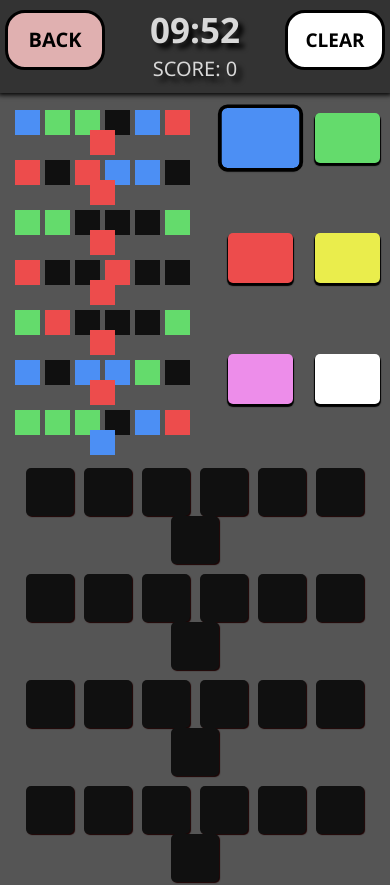
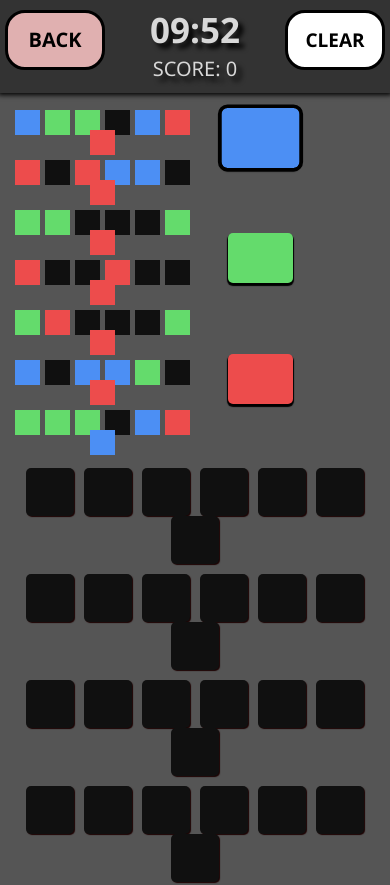
Before and after one commit to BeBo1337/PixelPaint, a React (Vite) app: page /game in a window 390 px wide. Shown: the top 885 px of the page. Built offline with nearby package versions, Linux system fonts and the light colour scheme; a web font is replaced by a local one.

Commit message:
color picker ui fixed in mobile and pc

```diff
--- a/src/assets/ColorPicker.scss
+++ b/src/assets/ColorPicker.scss
@@ -14,9 +14,9 @@
         align-items: center;
         h3 {
             font-size: 30px;
-            font-family: "Bruno Ace";
+            font-family: 'Bruno Ace';
             color: rgb(0, 0, 0);
-            font-weight: bold;
+            font-weight: 500;
             margin: 0;
         }
         &:hover {
@@ -31,6 +31,12 @@
     .selected {
         outline: rgb(0, 0, 0) 3px solid;
         transform: scale(1.2);
+        h3 {
+            font-weight: 900;
+        }
+    }
+
+    .displayTile {
     }
 }
 
@@ -38,9 +44,27 @@
     .colorPickerContainer {
         margin-top: 0px;
         display: grid;
+        .colorItem2 {
+            grid-row: 2;
+        }
+        .colorItem3 {
+            grid-row: 3;
+        }
+        .colorItem4 {
+            grid-column: 2;
+            grid-row: 1;
+        }
+        .colorItem5 {
+            grid-column: 2;
+            grid-row: 2;
+        }
+        .colorItem6 {
+            grid-column: 2;
+            grid-row: 3;
+        }
         grid-template-columns: 1fr 65px;
         gap: 22px;
-        h3{
+        h3 {
             visibility: hidden;
         }
         .colorItem {
--- a/src/components/ColorPicker.tsx
+++ b/src/components/ColorPicker.tsx
@@ -54,10 +54,15 @@ const ColorPicker: FC<ColorPickerProps & any> = ({
         return () => window.removeEventListener('keypress', handleKeyPress)
     }, [])
 
+    useEffect(() => {
+        window.addEventListener('resize', () => {})
+        return () => window.removeEventListener('resize', () => {})
+    }, [])
+
     const visibleHandler = (color: string): Boolean => {
         if (
             score !== undefined &&
-            score < 3 &&
+            score < 1 &&
             (color === Colors.TILE_COLOR_D ||
                 color === Colors.TILE_COLOR_E ||
                 color === Colors.TILE_COLOR_F)
@@ -76,24 +81,33 @@ const ColorPicker: FC<ColorPickerProps & any> = ({
 
     return (
         <div className="colorPickerContainer">
-            {colorOptions.map((option) => (
+            {colorOptions.map((option) => {
+                const isBelow768px = window.innerWidth >= 768
+                const displayOrVisibility = isBelow768px
+                    ? 'display'
+                    : 'visibility'
+                const displayOptions = isBelow768px
+                    ? ['flex', 'none']
+                    : ['visible', 'hidden']
+
+                return (
                     <div
                         key={option.color}
-                    className={`colorItem ${
+                        className={`colorItem colorItem${option.label} ${
                             color === option.color ? 'selected' : ''
-                    }`}
+                        } `}
                         style={{
                             backgroundColor: option.color,
-                        display: visibleHandler(option.color)
-                            ? 'hidden'
-                            : 'visible'
+                            [displayOrVisibility]: visibleHandler(option.color)
+                                ? displayOptions[0]
+                                : displayOptions[1]
                         }}
                         onClick={() => dispatchColorEvent(option.color)}
-
                     >
                         <h3>{option.label}</h3>
                     </div>
-            ))}
+                )
+            })}
         </div>
     )
 }
--- a/src/components/gridLayout.tsx
+++ b/src/components/gridLayout.tsx
@@ -72,10 +72,8 @@ const GridLayout: FC<GridLayoutProps> = ({
 
     function getTileSize() {
         const screenWidth = window.innerWidth
-        if (screenWidth <= 768) {
+        if (screenWidth <= 1600) {
             return '3em'
-        } else if (screenWidth <= 1600) {
-            return '3.5em'
         } else {
             return '4em'
         }
--- a/src/components/styles.module.scss
+++ b/src/components/styles.module.scss
@@ -4,8 +4,8 @@
 $color: #4c8ff4;
 
 body {
-    overflow-y: hidden;
-    overflow-x: hidden;
+overflow-x: hidden;
+overflow-y: hidden;
 }
 
 html {
@@ -105,6 +105,7 @@ html {
             box-shadow: 2px 2px 2px rgb(0, 0, 0);
             background-color: #d7d7d7;
             transform: translateY(-1px);
+            visibility: hidden;
         }
 
         &:active {
```
Lines whose indentation alone changed are shown as unchanged.
